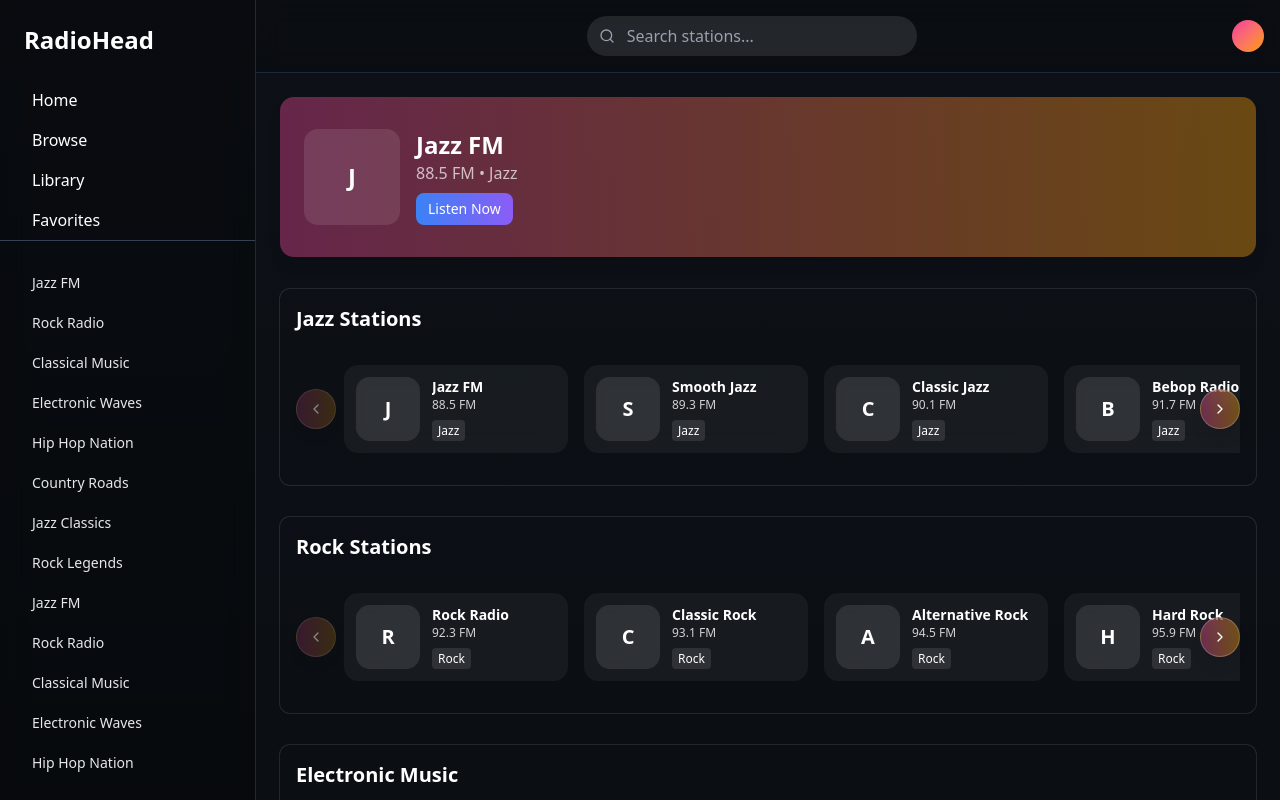
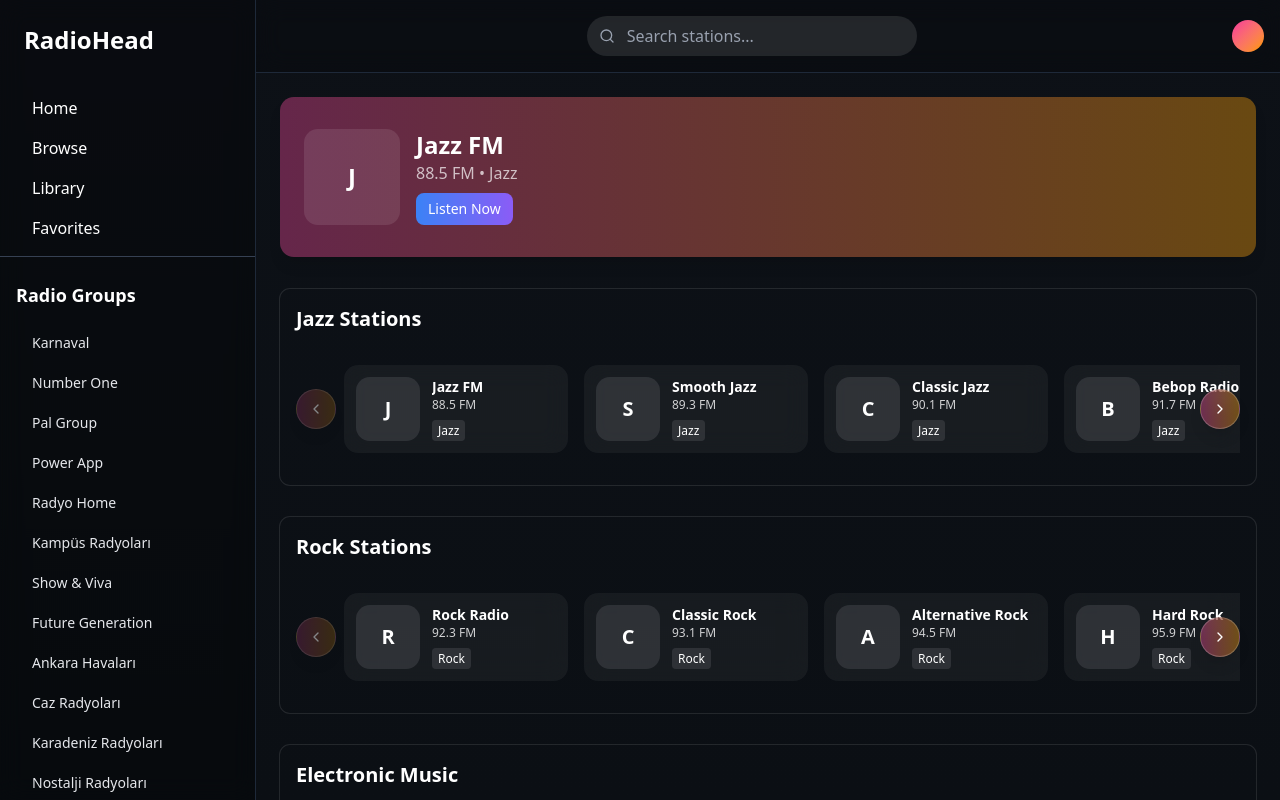
Before and after one commit to gamecholic/radiohead, a Next.js app: page / in a window 1280 px wide. Built offline with nearby package versions, Linux system fonts and the light colour scheme.

Commit message:
feat: update Sidebar component to fetch and display radio groups dynamically

```diff
--- a/components/layout/sidebar.tsx
+++ b/components/layout/sidebar.tsx
@@ -1,14 +1,15 @@
-"use client";
+import { ScrollArea } from "@/components/ui/scroll-area";
+import { getRadioGroups } from "@/lib/api";
 
-import { ScrollArea } from "@/components/ui/scroll-area";
+export async function Sidebar() {
+  const radioGroups = await getRadioGroups();
 
-export function Sidebar() {
   return (
     <aside className="hidden w-64 max-h-screen flex-col border-r border-gray-800 bg-black/30 backdrop-blur-md md:flex">
       <div className="p-6">
         <h1 className="text-2xl font-bold text-white">RadioHead</h1>
       </div>
-      <nav className="px-4">
+      <nav className="px-4 py-2">
         {[
           { name: "Home", href: "#" },
           { name: "Browse", href: "#" },
@@ -25,46 +26,16 @@ export function Sidebar() {
         ))}
       </nav>
       <div className="min-h-0 flex-1 px-4 py-6 border-t border-gray-700">
+        <h2 className="text-lg font-semibold text-white mb-4">Radio Groups</h2>
         <ScrollArea className="h-full w-full rounded-md">
           <div className="space-y-1 pr-2">
-            {[
-              "Jazz FM",
-              "Rock Radio",
-              "Classical Music",
-              "Electronic Waves",
-              "Hip Hop Nation",
-              "Country Roads",
-              "Jazz Classics",
-              "Rock Legends",
-              "Jazz FM",
-              "Rock Radio",
-              "Classical Music",
-              "Electronic Waves",
-              "Hip Hop Nation",
-              "Country Roads",
-              "Jazz Classics",
-              "Rock Legends",
-              "Jazz FM",
-              "Rock Radio",
-              "Classical Music",
-              "Electronic Waves",
-              "Hip Hop Nation",
-              "Country Roads",
-              "Jazz Classics",
-              "Rock Legends",
-              "Classical Music",
-              "Electronic Waves",
-              "Hip Hop Nation",
-              "Country Roads",
-              "Jazz Classics",
-              "Rock Legends",
-            ].map((station) => (
+            {radioGroups.map((group) => (
               <a
-                key={station}
+                key={group}
                 href="#"
                 className="block rounded-lg px-4 py-2 text-sm text-gray-200 hover:bg-white/10 hover:text-white transition-colors"
               >
-                {station}
+                {group}
               </a>
             ))}
           </div>
```
